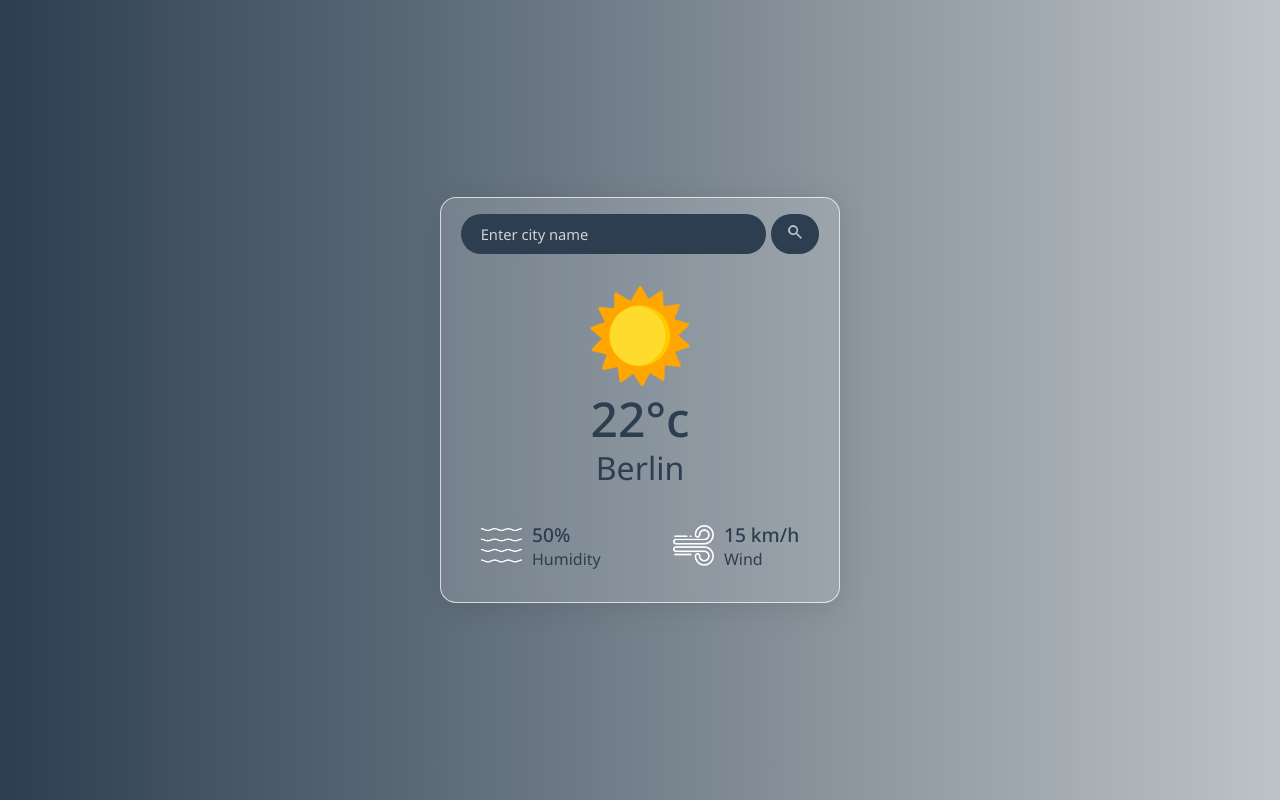
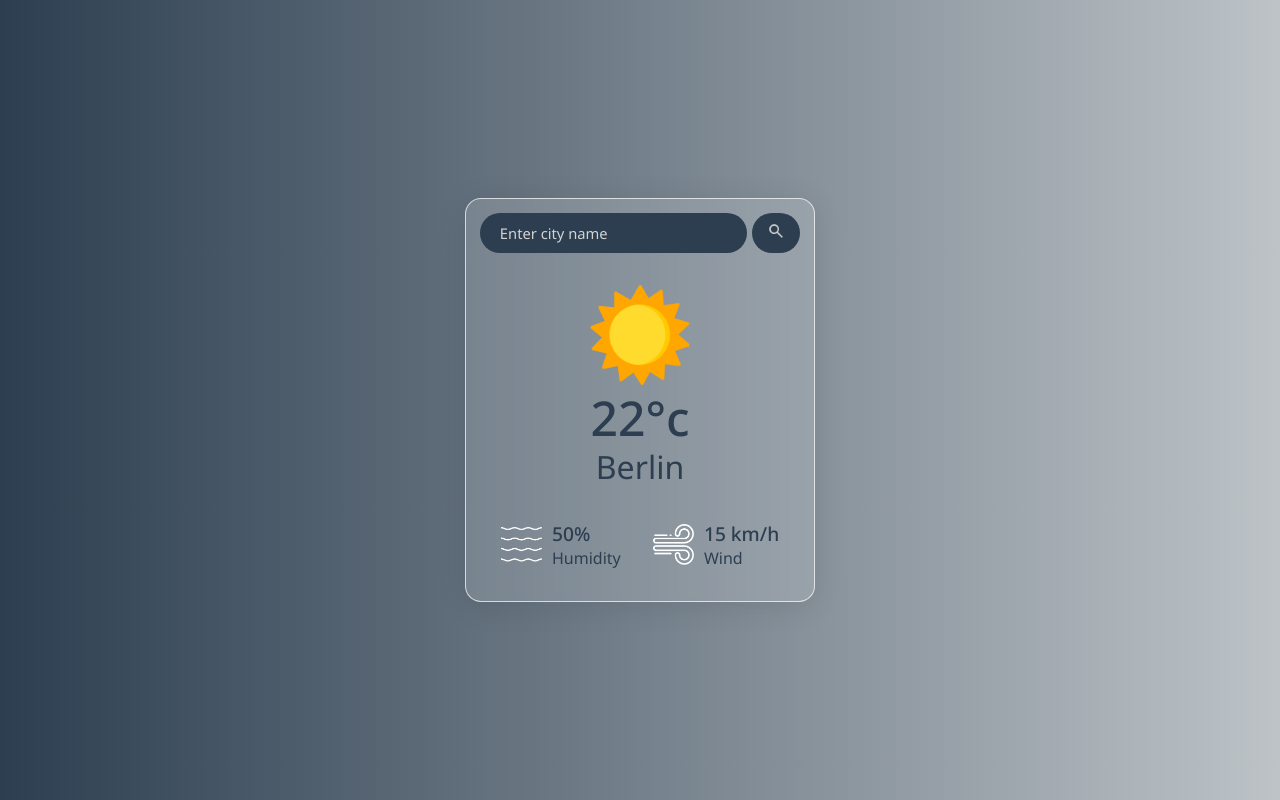
Before and after one commit to raheel-436/WeatherApp, a plain HTML site: page index.html in a window 1280 px wide. Drawn offline with Linux system fonts and the light colour scheme; no server answers.

Commit message:
'app container width reduced'

```diff
--- a/css/style.css
+++ b/css/style.css
@@ -16,8 +16,8 @@
 }
 
 .app-container {
-  width: 400px;
-  min-height: 100px;
+  width: 350px;
+  min-height: 400px;
   background: rgba(255, 255, 255, 0.15);
   border-radius: 16px;
   box-shadow: 0 4px 30px rgba(0, 0, 0, 0.1);
```
